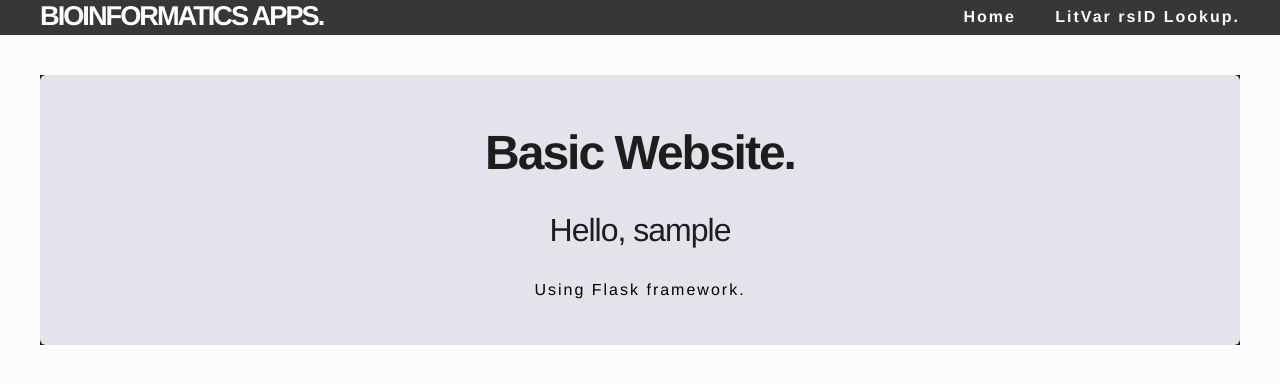
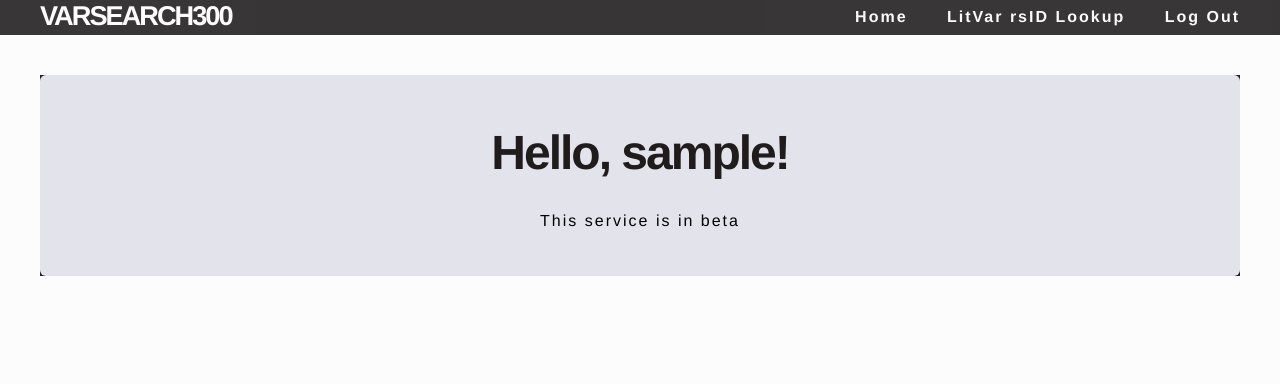
Before and after one commit to cjvillar/FlaskRsidCatalog, a Flask app: page /login in a window 1280 px wide. Shown: the top 384 px of the page. Run offline with Flask 2, Linux system fonts and the light colour scheme; the visitor is signed in with stand-in values (Sample User, id 1); data comes from the database, SQL or seed files in the repository; some libraries are stand-ins or nearby versions.

Commit message:
added logout button and fixed look

```diff
--- a/hello.py
+++ b/hello.py
@@ -103,10 +103,10 @@ def home():
     return render_template('home_page.html', logged_in_user = current_user.username)
 
 @app.route('/logout')
-@login_required
 def logout():
     logout_user()
-    return 'You are logged out.'
+    return redirect(url_for('index'))
+
 
 @app.route('/rsID/', methods=['GET','POST'])
 @login_required
--- a/templates/home_page.html
+++ b/templates/home_page.html
@@ -5,10 +5,8 @@
 {% extends "layout.html" %}
 {% block content %}
   <div class="home">
-    <h1>Basic Website.</h1>
-    <h3>Hello, {{logged_in_user}}</h3>
-    <p>Using Flask framework.</p>
-
+    <h1>Hello, {{logged_in_user}}!</h1>
+    <p>This service is in beta</p>
   </div>
 {% endblock %}
 
--- a/templates/layout.html
+++ b/templates/layout.html
@@ -8,11 +8,12 @@
   <body>
     <header>
       <div class="container">
-        <h1 class="logo">Bioinformatics Apps.</h1>
+        <h1 class="logo">VarSearch300</h1>
         <strong><nav>
           <ul class="menu">
             <li> <a href="{{ url_for('home') }}">Home</a></li>
-            <li> <a href="{{ url_for('rsID') }}">LitVar rsID Lookup.</a></li>
+            <li> <a href="{{ url_for('rsID') }}">LitVar rsID Lookup</a></li>
+            <li> <a href="{{ url_for('logout') }}">Log Out</a></li>
           </ul>
         </nav></strong>
       </div>
```
Also changed, not shown: static/index.css (+9 -2 lines), templates/index.html (+4 -4 lines).
